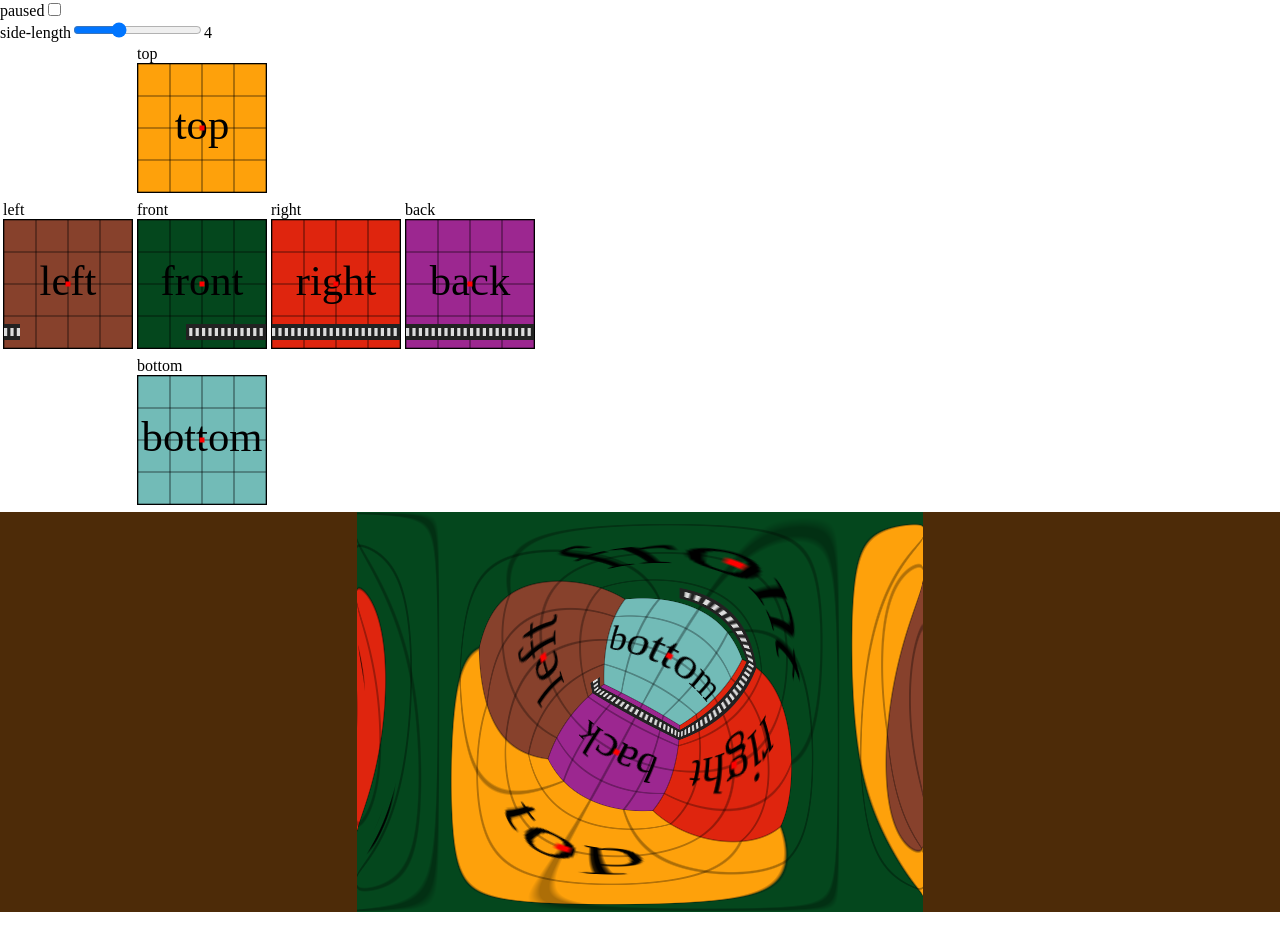
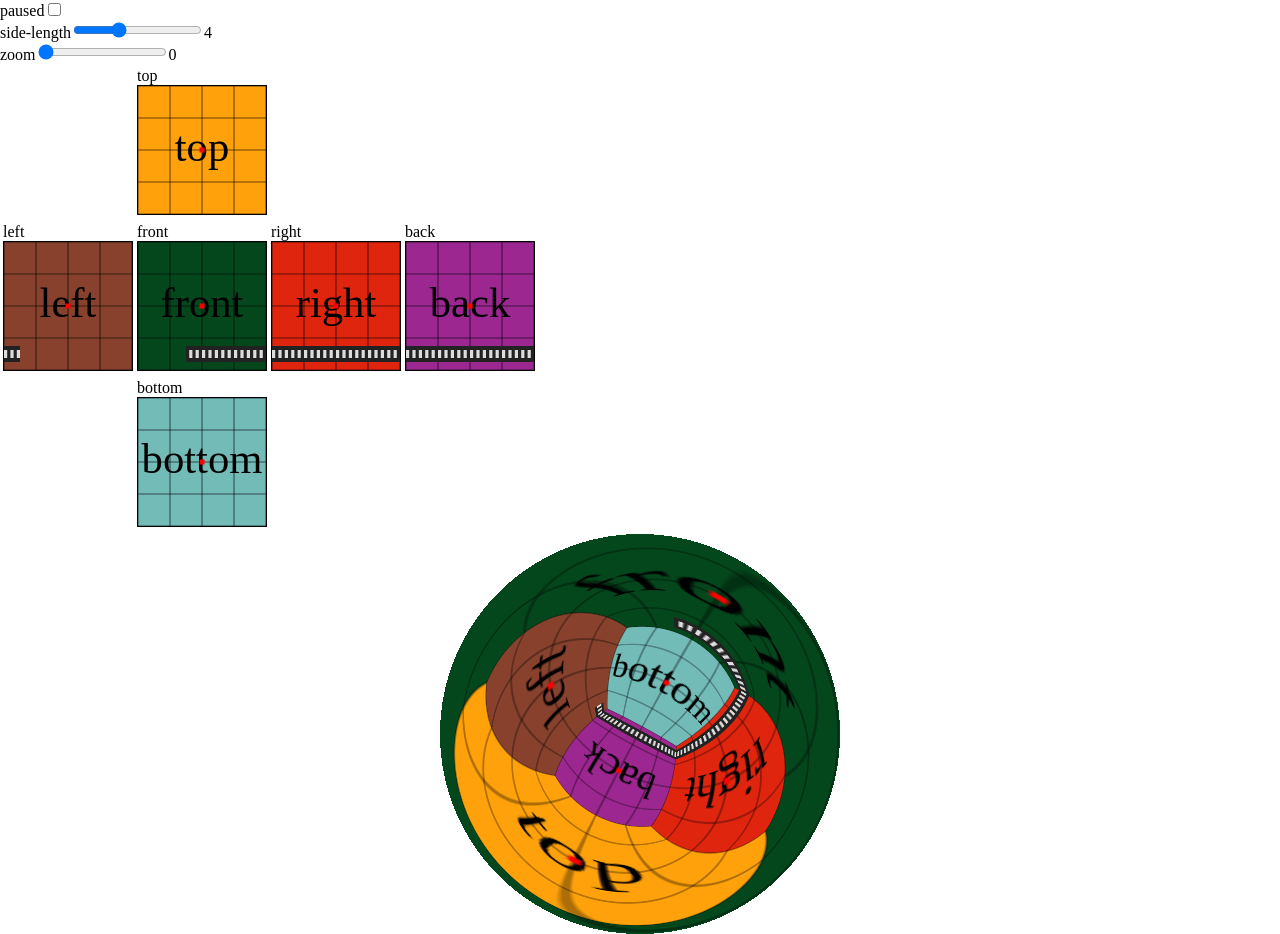
Before and after one commit to mast4461/fisheye-cube-snake, a Vue app: page / in a window 1280 px wide. Before the commit the page ends 912 px from the top, so only its background shows below. Built offline with nearby package versions, Linux system fonts and the light colour scheme.

Commit message:
Uncommitted changes from the last two years, again! ^^'

```diff
--- a/src/App.vue
+++ b/src/App.vue
@@ -8,8 +8,13 @@
   <input type="range" name="side-length" min="1" max="10" step="1" v-model.number="sideLength">
   <span>{{sideLength}}</span>
 
+  <br>
+  <label for="zoom">zoom</label>
+  <input type="range" name="zoom" min="0" max="2" step="0.0001" v-model.number="zoom">
+  <span>{{zoom}}</span>
+
   <!-- <button @click="start">start/restart</button> -->
-  <game ref="game" :side-length="sideLength"></game>
+  <game ref="game" :side-length="sideLength" :zoom="zoom"></game>
 </div>
 </template>
 
@@ -25,6 +30,7 @@ export default {
   data() {
     return {
       sideLength: 4,
+      zoom: 0,
       paused: false,
 
       keyPressHandlers: {
--- a/src/components/FisheyeProjection.vue
+++ b/src/components/FisheyeProjection.vue
@@ -102,6 +102,7 @@ function initializeGpu(gl, faces) {
 
 
   const resolutionLocation = gl.getUniformLocation(program, 'u_resolution');
+  const zoomLocation = gl.getUniformLocation(program, 'u_zoom');
   const v1Location = gl.getUniformLocation(program, 'u_v1');
   const v2Location = gl.getUniformLocation(program, 'u_v2');
   const v3Location = gl.getUniformLocation(program, 'u_v3');
@@ -116,7 +117,7 @@ function initializeGpu(gl, faces) {
     [gl.TEXTURE_CUBE_MAP_POSITIVE_Z]: faces.front,
   };
 
-  return function draw(cameraDirection) {
+  return function draw(cameraDirection, zoom) {
     // Write the image data to the texture
 
     forEach(cubeMapSides, (image, sideCode) => {
@@ -131,10 +132,11 @@ function initializeGpu(gl, faces) {
     gl.uniform3f(v2Location, ...v2.asArray());
     gl.uniform3f(v3Location, ...v3.asArray());
 
-    // Set the resolution and size
+    // Set the resolution, size and zoom
     gl.uniform2f(resolutionLocation, gl.canvas.width, gl.canvas.height);
     resizeCanvasToDisplaySize(gl.canvas);
     gl.viewport(0, 0, gl.canvas.width, gl.canvas.height);
+    gl.uniform1f(zoomLocation, zoom);
 
     // Clear the canvas
     gl.clearColor(0, 0, 0, 0);
@@ -146,7 +148,7 @@ function initializeGpu(gl, faces) {
 }
 
 export default {
-  props: ['cameraDirection', 'faces'],
+  props: ['cameraDirection', 'faces', 'zoom'],
 
   data() {
     return {
@@ -168,7 +170,7 @@ export default {
           .mult(1 - decayfactor)
           .add(this.cameraDirection.mult(decayfactor));
 
-        draw(averagedCameraDirection);
+        draw(averagedCameraDirection, this.zoom);
 
         requestAnimationFrame(repeatDraw);
       }
--- a/src/components/Game.vue
+++ b/src/components/Game.vue
@@ -10,6 +10,7 @@
     v-if="isMounted"
     :camera-direction="cameraDirection"
     :faces="cubeMapFaces"
+    :zoom="zoom"
   ></fisheye-projection>
 </div>
 </template>
@@ -79,7 +80,7 @@ export default {
     return initialState(this.sideLength);
   },
 
-  props: ['sideLength'],
+  props: ['sideLength', 'zoom'],
 
   components: {
     FisheyeProjection,
```
Also changed, not shown: src/shaders/standard.frag, src/shaders/standard.vert, 1 other file (tests, documents, lock files or other folders).
